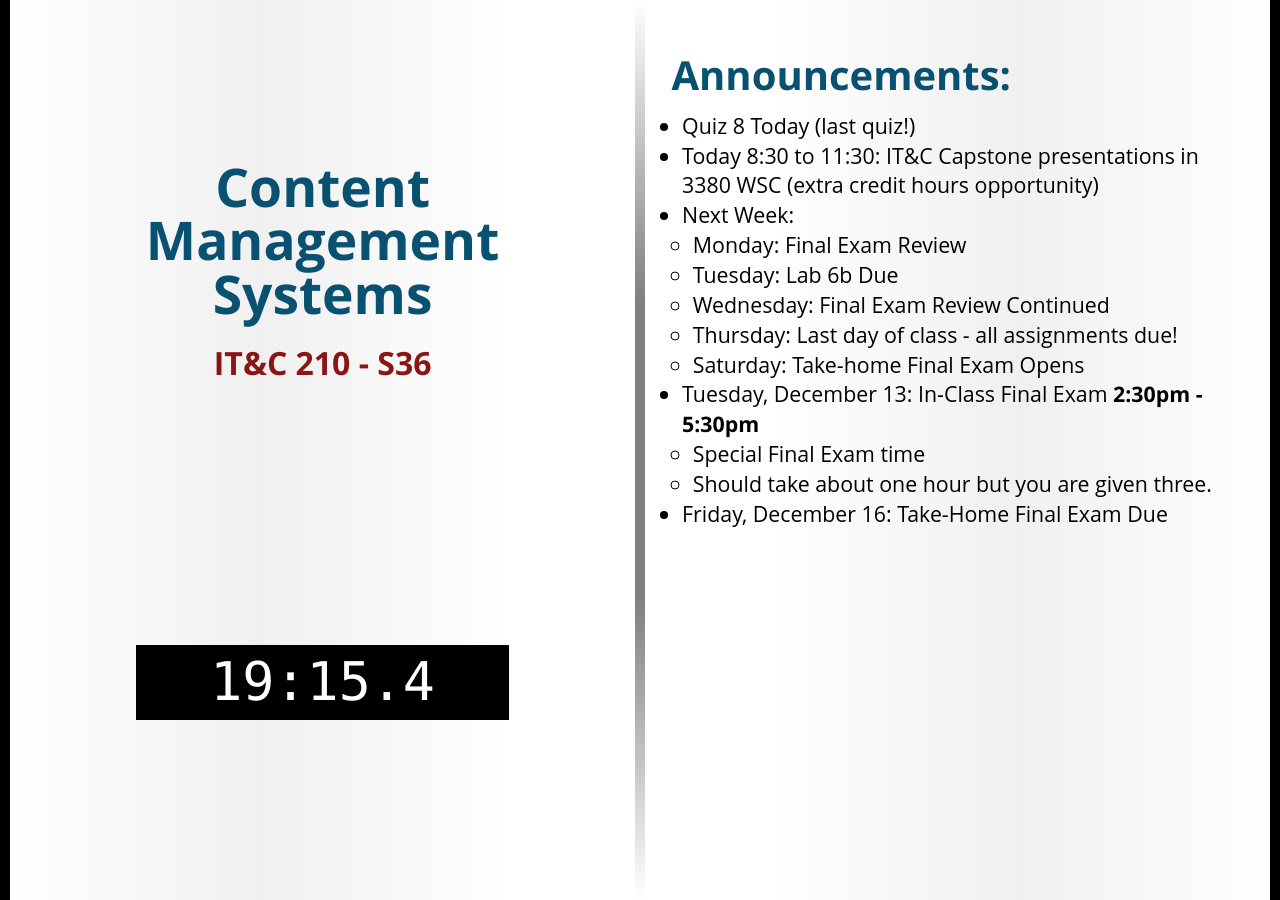
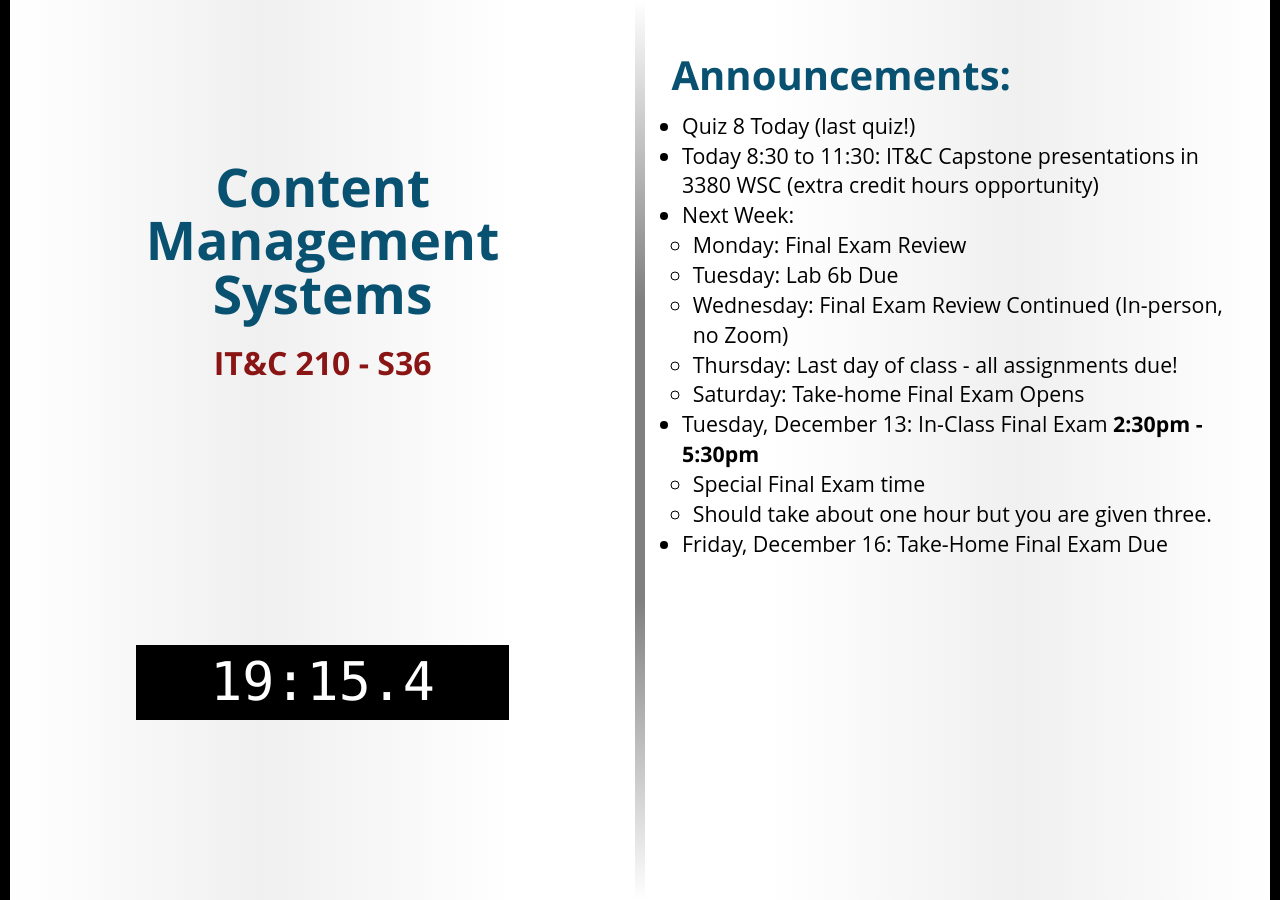
Before and after one commit to BYU-ITC-210/BYU-ITC-210.github.io, a Jekyll site: the page built from _welcome/S36.md, in a window 1280 px wide. Built offline with Jekyll 4.4.1, drawn with Linux system fonts in a browser that asks for light colours; some web fonts are replaced.

Commit message:
Welcome S36

```diff
--- a/_welcome/S36.md
+++ b/_welcome/S36.md
@@ -9,7 +9,7 @@ quiz: tin114
 * Next Week:
     * Monday: Final Exam Review
     * Tuesday: Lab 6b Due
-    * Wednesday: Final Exam Review Continued
+    * Wednesday: Final Exam Review Continued (In-person, no Zoom)
     * Thursday: Last day of class - all assignments due!
     * Saturday: Take-home Final Exam Opens
 * Tuesday, December 13: In-Class Final Exam **2:30pm - 5:30pm**
```
